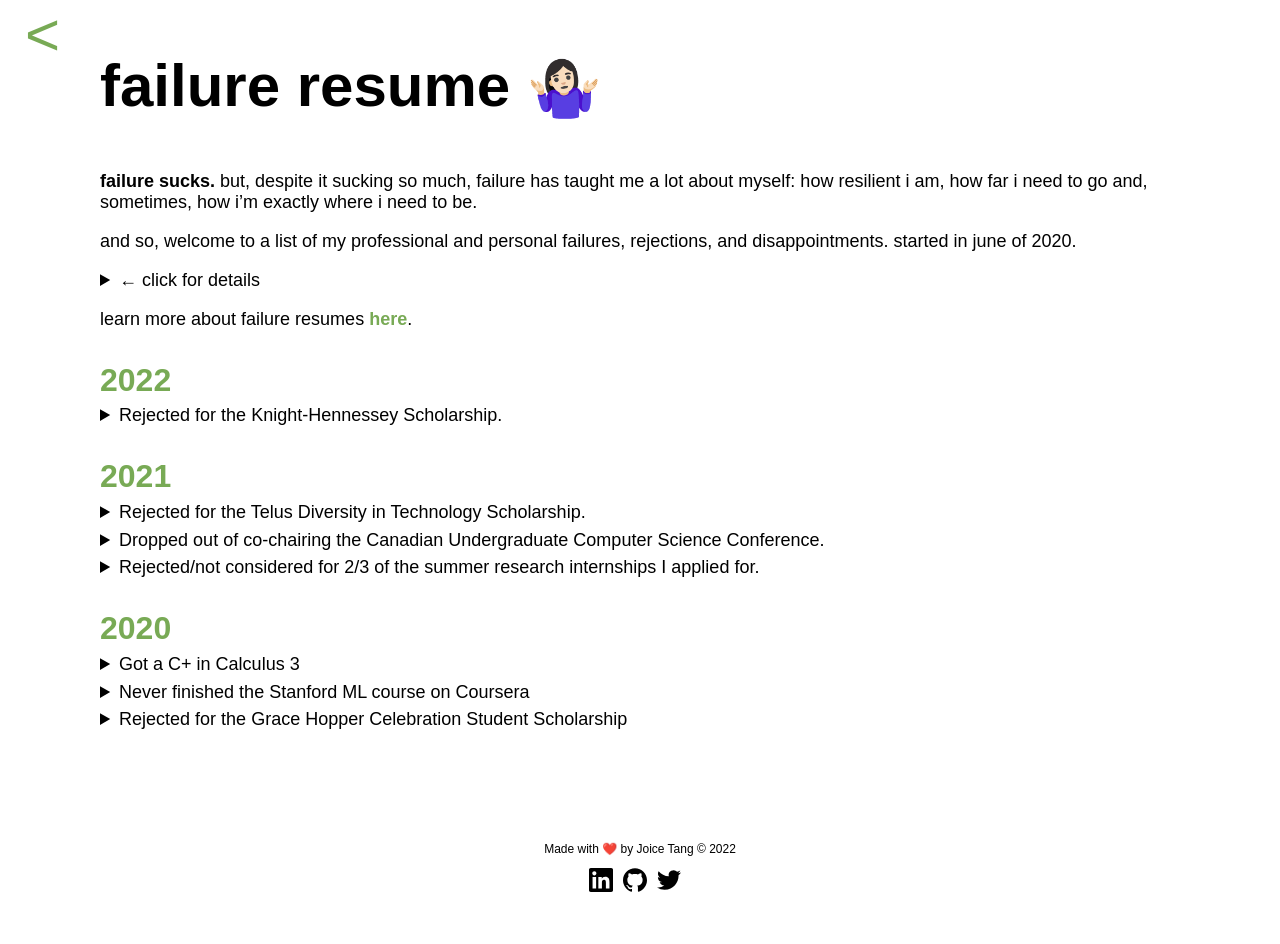
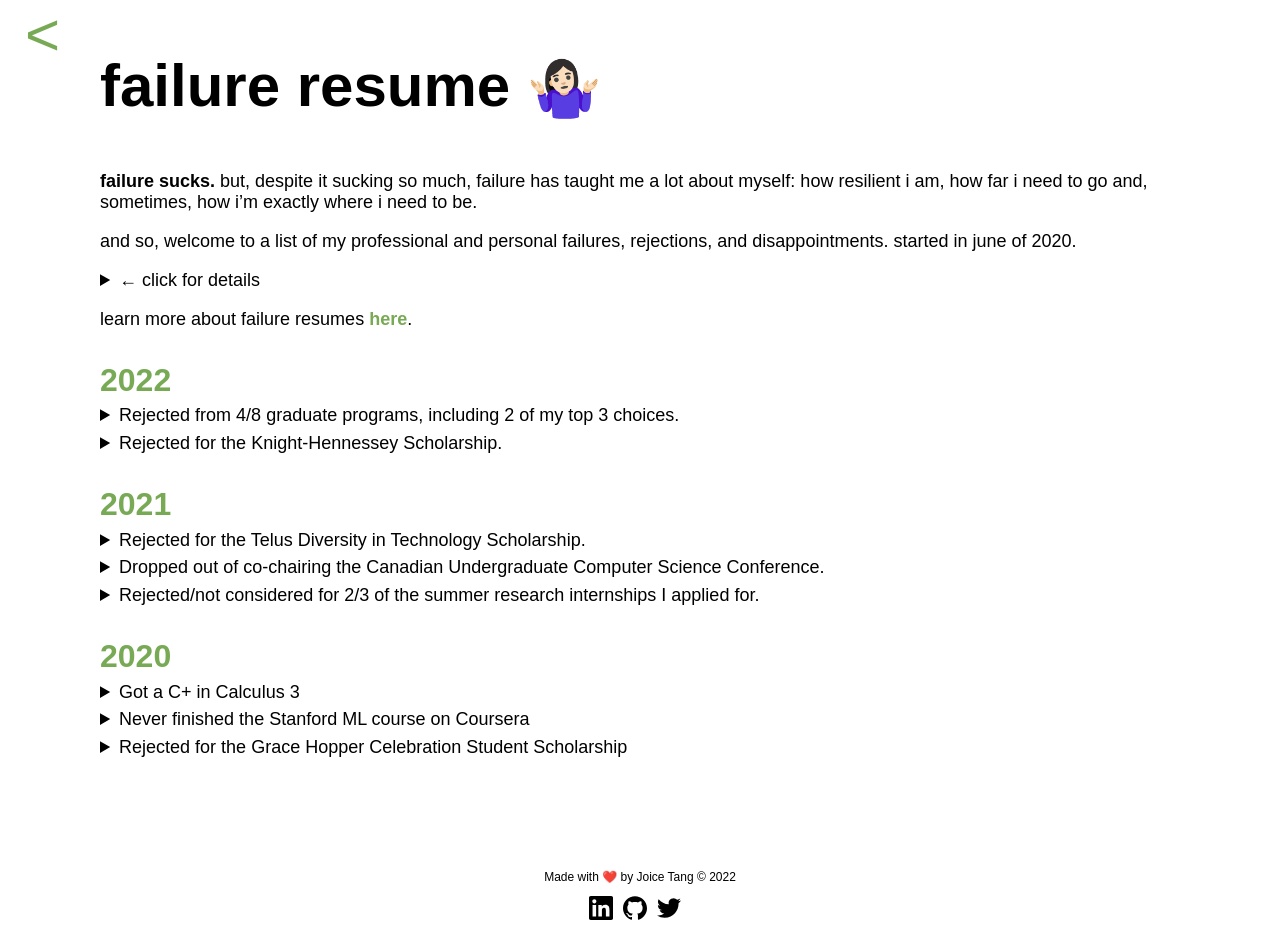
Before and after one commit to joitng/joitng.github.io, a Jekyll site: the page built from failure.md, in a window 1280 px wide. Built offline with Jekyll 4.4.1, drawn with Linux system fonts in a browser that asks for light colours; before the commit the page ends 916 px from its top, so only the background shows below that.

Commit message:
new failure alert!!!!!!

```diff
--- a/failure.md
+++ b/failure.md
@@ -18,6 +18,17 @@ and so, welcome to a list of my professional and personal failures, rejections,
 learn more about failure resumes [here](https://www.mentalfloss.com/article/573154/failure-resume-benefits){:target="_blank"}.
 
 ### 2022
+<details>
+    <summary>Rejected from 4/8 graduate programs, including 2 of my top 3 choices.</summary>
+    <p>
+       Sometimes it isn't meant to be and sometimes you just won't measure up, and that's okay! We're worth so much more than our material accomplishments.
+
+       I made <a href="">blackout poetry with some of my rejection letters</a>, if you're interested.
+
+       Also, I don't want to brush aside how incredibly fortunate I was to get accepted to some great schools to work with some truly great people... See <a href="https://twitter.com/y1huen/status/1488981893282361345?s=20&t=_el8b_VpNCyhDYVRywABeg">this tweet</a>.
+    </p>
+</details>
+
 <details>
     <summary>Rejected for the Knight-Hennessey Scholarship.</summary>
     <p>
```
